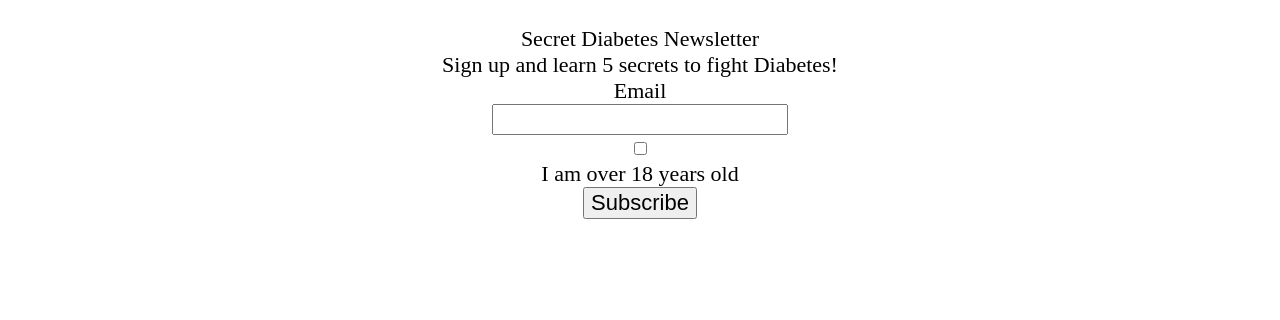
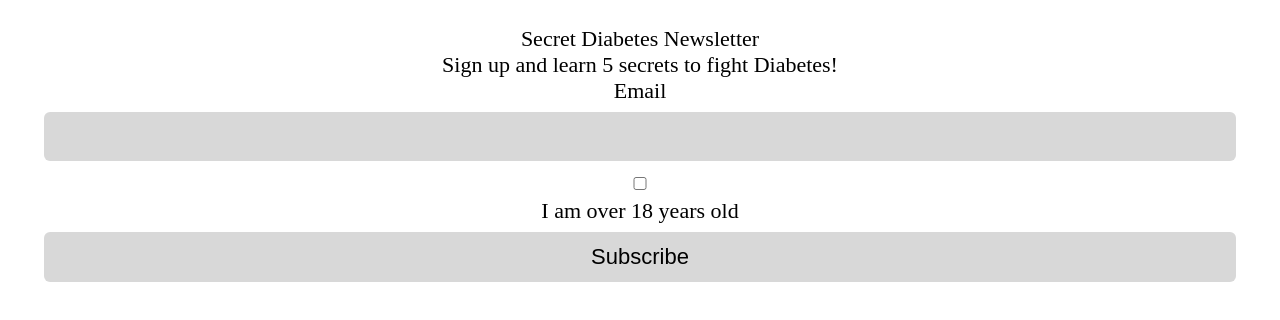
Before and after one commit to DA-ITMD-362-FALL2021/lab3, a plain HTML site: page index.html in a window 1280 px wide. Drawn offline with nearby package versions, Linux system fonts and the light colour scheme.

Commit message:
input color edit
changed input area color to #D8D8D8

```diff
--- a/css/screen.css
+++ b/css/screen.css
@@ -39,6 +39,13 @@ textarea {
 button,
 input { /* 1 */
   overflow: visible;
+  box-sizing: border-box;
+  width: 97%;
+  padding: 12px 20px;
+  margin: 8px 1.5%;
+  border: none;
+  border-radius: 6px;
+  background-color: #D8D8D8;
 }
 
 /**
```
